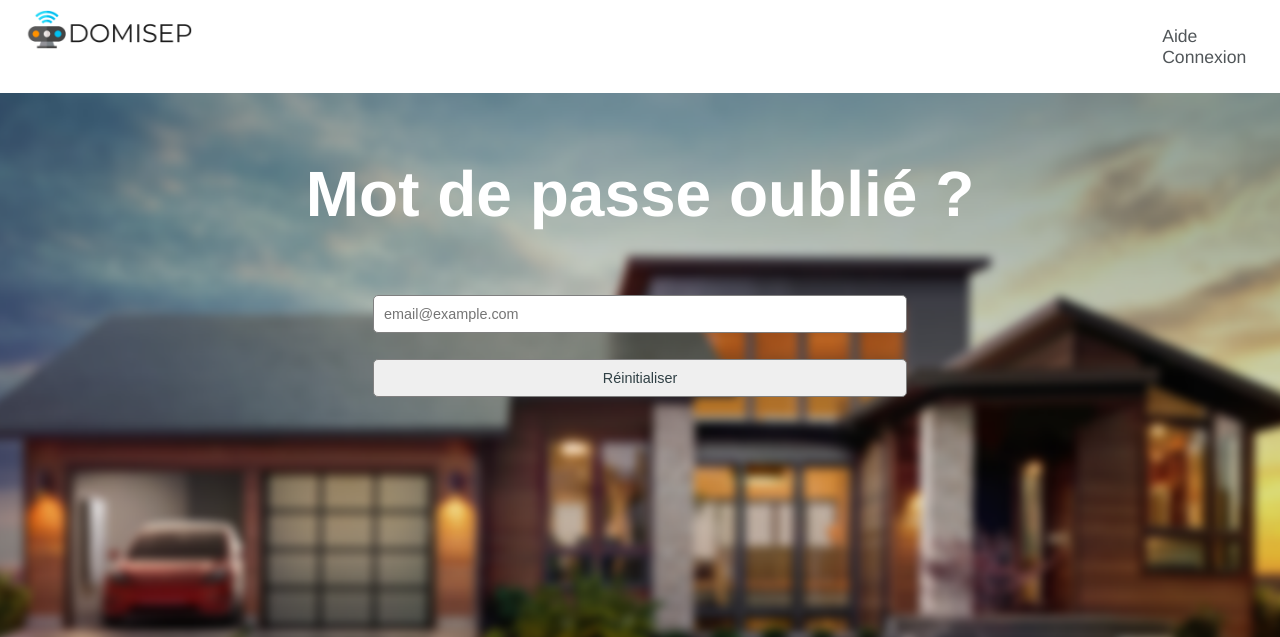
After one commit to luquf/jalapp, a PHP site: page /views/password.php in a window 1280 px wide. The commit adds this page. Shown: the top 637 px of the page. Run offline with PHP 8.4, Linux system fonts and the light colour scheme; some libraries are stand-ins or nearby versions.

Commit message:
mdp oublie

```diff
--- a/public/css/inscription.css
+++ b/public/css/inscription.css
@@ -89,7 +89,8 @@
 		margin-right: auto;
 	}
 	.input.input.button {
-		margin-top: 7%
+		margin-top: 7%;
+		margin-bottom: 3%
 	}
 	.inscription
 	{
--- /dev/null
+++ b/public/css/password.css
@@ -0,0 +1,97 @@
+@media only screen and (min-width: 300px) {
+
+	body
+	{
+		background-color: grey;
+		color: #515659;
+		background: url("../assets/wallpaper.png") fixed no-repeat center;
+		background-size: cover;
+		font-family: Helvetica;
+		margin: 0 auto;
+	}
+
+	#bandeau
+	{
+		background-color: #ffffff;
+		opacity : 1;
+		display: flex;
+		width: 100%;
+		height: 100%;
+		justify-content: space-between;
+		color: #515659;
+		margin-bottom: 2%;
+	}
+	.logo
+	{
+		margin-left : 2%;
+		margin-top : 0.8%;
+		margin-bottom : 0.8%;
+
+	}
+	#logo {
+		width : 15%;
+		height : auto;
+	}
+	.aide
+	{
+
+		font-size : 1.1em;
+		color: #515659;
+		margin-top : auto;
+		margin-bottom : auto;
+		margin-right : 8%;
+	}
+
+	.bandeau-droite
+	{
+		display : flex;
+		justify-content : space-around;
+		flex-direction: row;
+		align-items: flex-end;
+		flex-wrap : nowrap;
+		padding : 2%;
+	}
+
+
+	#slogan h1
+	{
+		font-size: 4em;
+		font-weight: bold;
+		text-align: center;
+		color : #ffffff;
+		margin-top : 5%;
+		margin-bottom : 5%;
+
+    }
+
+    .aide a:visited {
+		text-decoration: none;
+		color: #515659;
+	}
+
+	.aide a {
+		text-decoration: none;
+		color: #515659;
+    }
+
+    .input {
+		padding: 10px;
+		border-radius: 5px;
+		width: 40%;
+		border: none;
+		color: #304045;
+		border: 1px solid grey;
+		font-size: 0.9em;
+		box-sizing: content-box;
+		display: inline-block;
+		margin-top: 3%;
+		display: block;
+		margin-left: auto;
+		margin-right: auto;
+	}
+	.input.input.button {
+		margin-top: 2%;
+		margin-bottom: 3%
+	}
+
+}
--- a/views/inscription.php
+++ b/views/inscription.php
@@ -55,6 +55,7 @@ session_destroy();
             		<input class="input" type="password" name="pass" id="pass" placeholder="********" size="30" maxlength="100" required/>
         			<input class="input button" type="submit" value="Se connecter"/>
 				   </form>
+				   <a href="password.php" style="text-decoration: none; color: #515659;">Mot de passe oublié</a>
    			</div>
 			<div class="inscription">
 				<h1 class="titre">
--- /dev/null
+++ b/views/password.php
@@ -0,0 +1,52 @@
+<!DOCTYPE html>
+<html>
+	<head>
+		<meta charset="utf-8"/>
+		<link rel="stylesheet" href="../public/css/password.css" />
+		<link rel="icon" type="image/png" href="../public/assets/favicon.png" />
+		<link rel="stylesheet" href="https://use.fontawesome.com/releases/v5.5.0/css/all.css" integrity="sha384-B4dIYHKNBt8Bc12p+WXckhzcICo0wtJAoU8YZTY5qE0Id1GSseTk6S+L3BlXeVIU" crossorigin="anonymous">
+		<title>Domisep : Inscription</title>
+	</head>
+
+	<body>
+		<div id="bandeau">
+			<div class="logo">
+
+					<a href="accueil.php"> <img src="../public/assets/logo.png" alt = "Logo Domisep" id="logo" title = "Logo Domisep"/>
+
+			</div>
+
+			<div class=bandeau-droite>
+
+			<div class="aide">
+					<a href= "aide_accueil.php"style="text-decoration:none"> Aide </a>
+                    <a href= "inscription.php"style="text-decoration:none"> Connexion </a>
+			</div>
+
+		</div>
+
+		</div>
+
+
+		<div id="slogan">
+			<h1>
+				Mot de passe oublié ?
+			</h1>
+		</div>
+        <div class="champ-email">
+            <form method="post" action="../controllers/password.php">
+				<?php
+				if (isset($_GET['error'])) {
+					if ($_GET['error'] == "ok") {
+						echo "<p style='color: green; font-weight: bold; text-align: center;'>Veuillez trouver votre nouveau mot de passe dans vos emails.</p>";
+					} else if ($_GET['error'] == "notfound") {
+						echo "<p style='color: red; font-weight: bold; text-align: center;'>Cet email n'existe pas.</p>";
+					}
+				}
+				?>
+                <input class="input" type="email" name="email" id="email" placeholder="email@example.com" size="30" maxlength="100" required/>
+        		<input class="input button" type="submit" value="Réinitialiser"/>
+            </form>
+        </div>
+    </body>
+</html>
```
Also changed, not shown: controllers/mail.php (+16 -0 lines), controllers/password.php (added, +36 -0 lines), models/user.php (+11 -0 lines).
